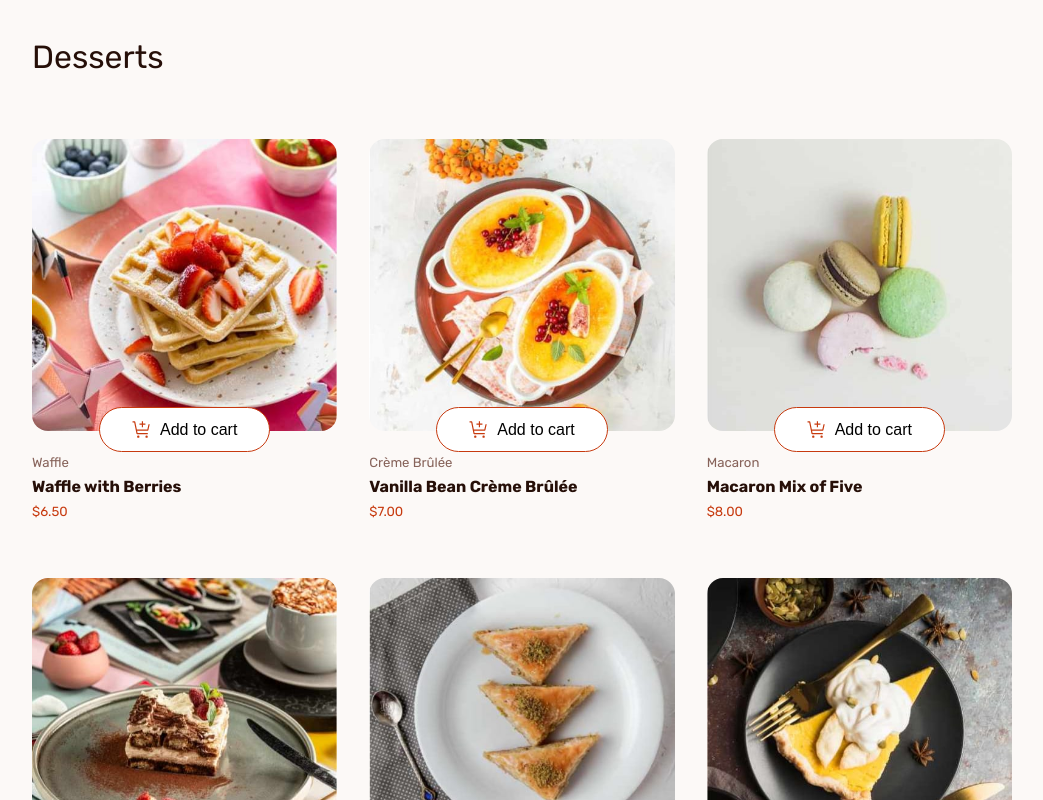
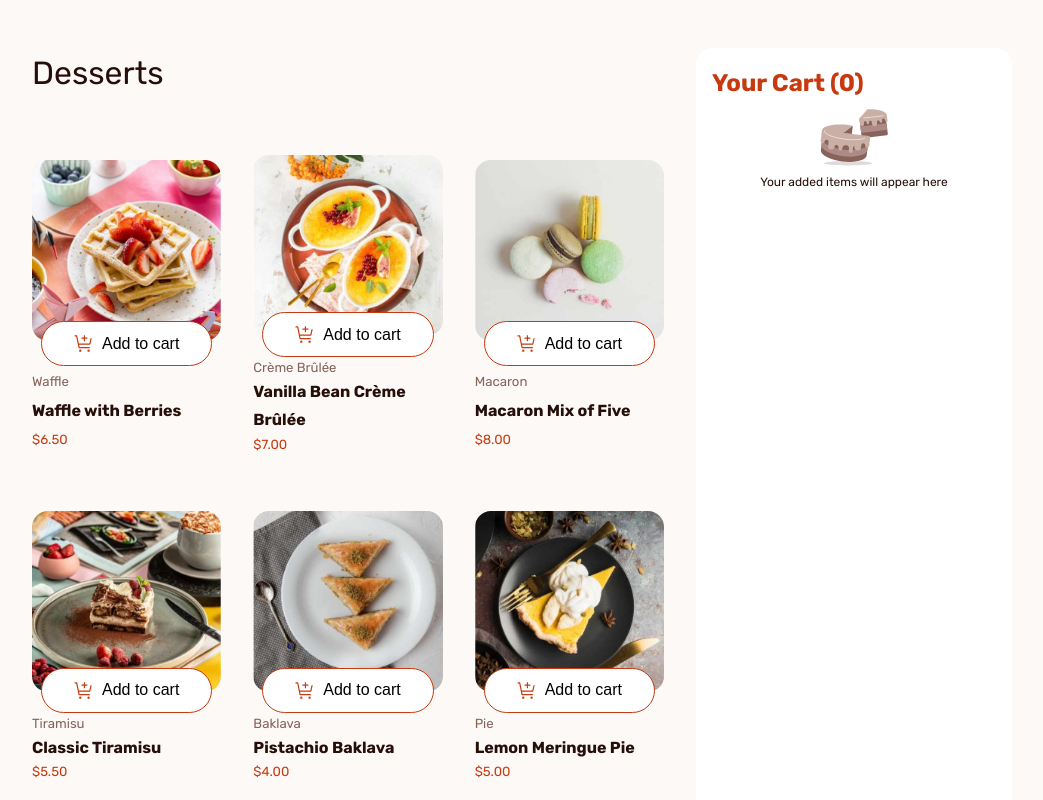
Before and after one commit to margOnline/dessert-product-cart, a Vue app: page / in a window 1280 px wide. Shown: the top 800 px of the page, without its empty margins (118-1161 px from the left). Built offline with nearby package versions, Linux system fonts and the light colour scheme.

Commit message:
Styles for desktop

```diff
--- a/src/App.vue
+++ b/src/App.vue
@@ -8,10 +8,13 @@ import { state } from './utils/state'
 
 <template>
   <main>
-    <h1>Desserts</h1>
-    <ProductOrderModal v-if="state.orderConfirmed" />
-    <div class="products-container">
-      <ProductItem v-for="(product, idx) in products" :key="idx" :product="product"> </ProductItem>
+    <div class="content-container">
+      <h1>Desserts</h1>
+      <ProductOrderModal v-if="state.orderConfirmed" />
+      <div class="products-container">
+        <ProductItem v-for="(product, idx) in products" :key="idx" :product="product">
+        </ProductItem>
+      </div>
     </div>
     <ProductCart />
   </main>
@@ -28,4 +31,12 @@ import { state } from './utils/state'
     gap: 2rem;
   }
 }
+@media (min-width: 61rem) {
+  main {
+    display: grid;
+    grid-template-columns: 2fr 1fr;
+    gap: 2rem;
+    margin-block-start: 1rem;
+  }
+}
 </style>
--- a/src/components/ProductCart.vue
+++ b/src/components/ProductCart.vue
@@ -52,7 +52,7 @@ h3 {
   display: grid;
   img {
     justify-self: center;
-    width: 50%;
+    width: 30%;
   }
   p {
     font-size: 0.75rem;
@@ -72,4 +72,14 @@ button:hover {
   background-color: var(--red-dark);
   border: 1px solid var(--red-dark);
 }
+@media (min-width: 46rem) {
+  .img-container img {
+    width: 25%;
+  }
+}
+@media (min-width: 61rem) {
+  .cart-container {
+    margin-block: 0;
+  }
+}
 </style>
--- a/src/components/ProductCartMessage.vue
+++ b/src/components/ProductCartMessage.vue
@@ -14,10 +14,10 @@ import { icons } from '@/utils/assets'
   display: flex;
   gap: 0.5rem;
   justify-content: center;
-  margin-block: 1.5rem;
-  padding: 1rem 2rem;
+  margin-block: 1rem;
+  padding: 1rem 1rem;
   background-color: var(--color-background);
-  border-radius: 1rem;
+  border-radius: 0.5rem;
   span {
     font-weight: 700;
   }
@@ -25,4 +25,9 @@ import { icons } from '@/utils/assets'
     width: 1rem;
   }
 }
+@media (min-width: 61rem) {
+  .carbon-neutral {
+    font-size: 0.875rem;
+  }
+}
 </style>
--- a/src/components/ProductOrderItem.vue
+++ b/src/components/ProductOrderItem.vue
@@ -21,12 +21,13 @@ const props = defineProps({
 
 <style scoped>
 .order-item-container {
-  padding: 2rem 1rem;
+  padding: 0.5rem 1rem;
+  align-items: center;
   display: grid;
   gap: 1rem;
   grid-template-columns: 1fr 6fr 1fr;
   img {
-    max-width: 75px;
+    width: 3rem;
   }
   .product-item-total {
     justify-self: end;
@@ -34,15 +35,15 @@ const props = defineProps({
   }
 }
 .order-item-details {
+  display: flex;
+  flex-direction: column;
   border-bottom: 1px solid var(--rose-100);
-  margin-block-start: 1rem;
   .product-qty {
     color: var(--red);
     font-weight: 700;
     margin-inline-end: 1rem;
   }
   .product-price {
-    margin-block-start: 1rem;
     color: var(--rose-500);
   }
 }
--- a/src/components/ProductOrderModal.vue
+++ b/src/components/ProductOrderModal.vue
@@ -18,7 +18,7 @@ function resetState() {
 <template>
   <div :class="state.orderConfirmed ? 'overlay' : 'hidden'">
     <div class="modal-container">
-      <img :src="icons['orderConfirmed']" alt="checkmark" />
+      <img :src="icons['orderConfirmed']" alt="order confirmed" />
       <h2>Order Confirmed</h2>
       <p>We hope you enjoy your food!</p>
       <div class="product-order-container">
@@ -66,9 +66,6 @@ p {
   padding: 0;
   border-radius: 1rem;
 }
-.btn-reverse {
-
-}
 .btn-reverse:hover {
   background-color: var(--red-dark);
   border: 1px solid var(--red-dark);
@@ -93,7 +90,7 @@ p {
 @media (min-width: 46rem) {
   .modal-container {
     width: 80%;
-    top: 25%;
+    top: 3rem;
     left: 10%;
     -webkit-transform: translateX(0);
     transform: translateX(0);
```
